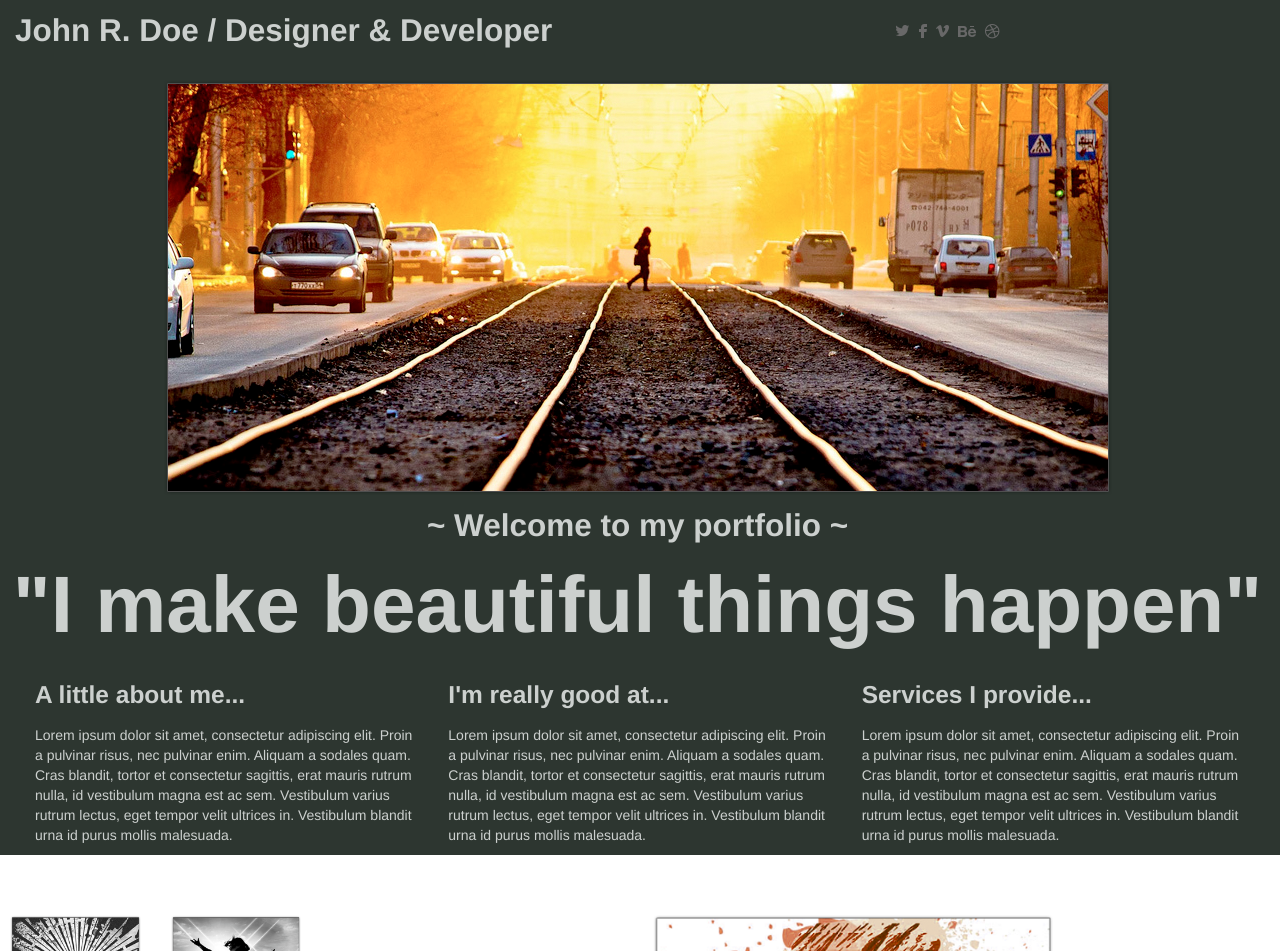
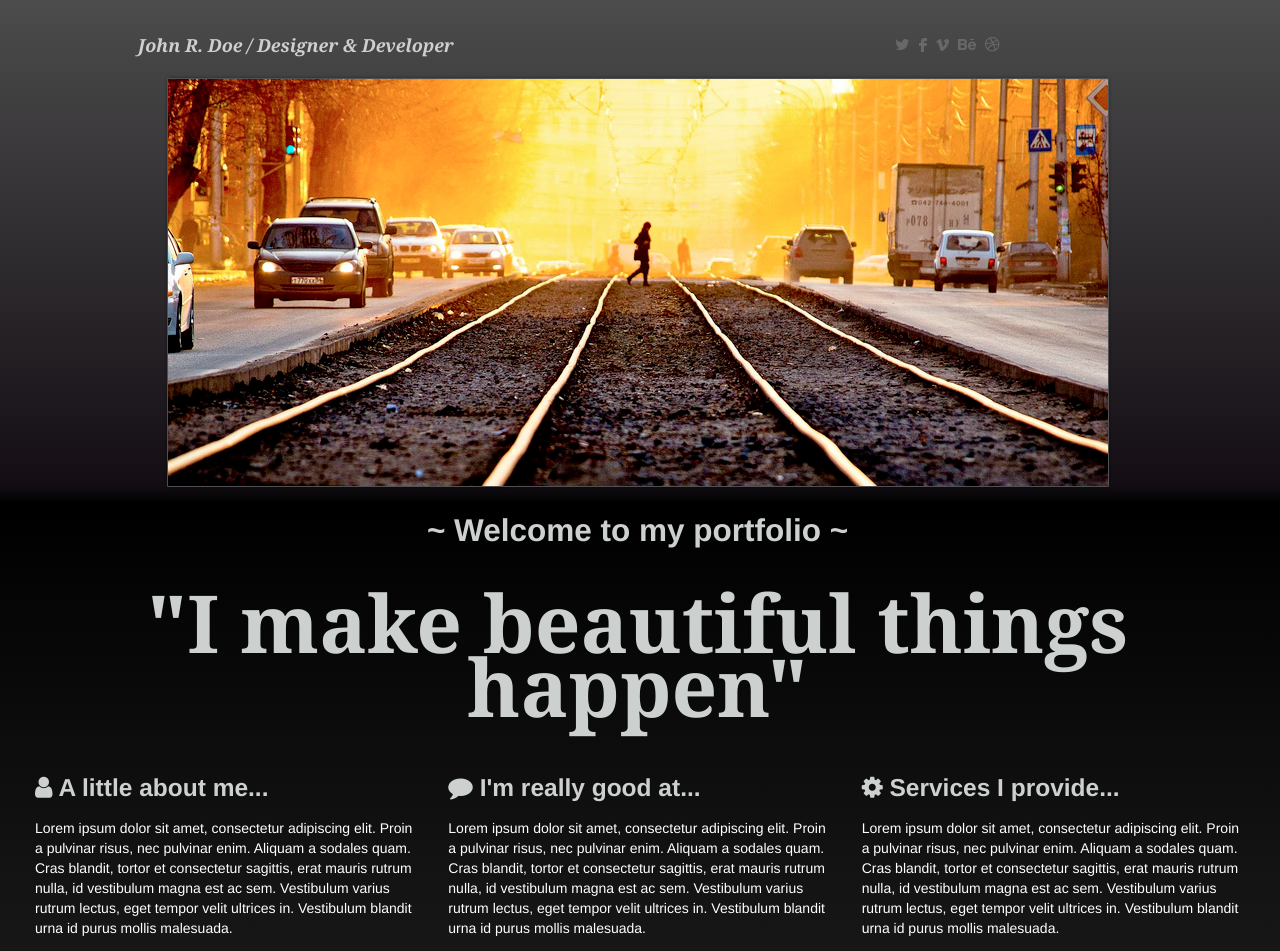
Before and after one commit to claireslair/project-3, a plain HTML site: page index.html in a window 1280 px wide. Shown: the top 951 px of the page. Drawn offline with nearby package versions, Linux system fonts and the light colour scheme.

Commit message:
made some changes, mostly in main.css

```diff
--- a/index.html
+++ b/index.html
@@ -5,6 +5,7 @@
 
 <meta charset="utf-8">
 <meta name="viewport" content="width=device-width, initial-scale=1">
+<link rel="stylesheet" href="http://cdnjs.cloudflare.com/ajax/libs/font-awesome/4.4.0/css/font-awesome.min.css">
 <link rel="stylesheet" href="http://maxcdn.bootstrapcdn.com/bootstrap/3.3.6/css/bootstrap.min.css">
 <link rel="stylesheet" type="text/css" href="main.css">
 <link rel="stylesheet" href="bootstrap/css/bootstrap.css">
@@ -16,10 +17,10 @@
 	<div class="container-fluid header">
 		<div class="row">
 			<div class="col-lg-8 col-md-8 col-sm-12 logo">
-				<h2> John R. Doe / Designer & Developer </h2>
+				<h3 id="bann"> John R. Doe / Designer & Developer </h3>
 			</div>
 			<div class="col-lg-4 col-md-4 col-sm-12">
-				<ul>
+				<ul id="ikonat">
 					<li><img src="img/twitter.png"></li>
 					<li><img src="img/fb.png"></li>
 					<li><img src="img/vimeo.png"></li>
@@ -29,21 +30,24 @@
 			</div>
 		</div>
 		<div class="row">
-			<img id="banner"src="img/header-img.png">
+			<img id="banner" src="img/header-img.png">
 			<h2 id="wlc"> ~ Welcome to my portfolio ~ </h2>
 			<h1 id="quote"> "I make beautiful things happen"</h1>
 		</div>
 		<div clas="row">
 			<div class="col-md-4 lista">
-				<h3> A little about me...</h3>
+				<h3> <i class="fa fa-user" aria-hidden="true"></i>
+ A little about me...</h3>
 				<p>Lorem ipsum dolor sit amet, consectetur adipiscing elit. Proin a pulvinar risus, nec pulvinar enim. Aliquam a sodales quam. Cras blandit, tortor et consectetur sagittis, erat mauris rutrum nulla, id vestibulum magna est ac sem. Vestibulum varius rutrum lectus, eget tempor velit ultrices in. Vestibulum blandit urna id purus mollis malesuada.</p>
 			</div>
 			<div class="col-md-4 lista">
-				<h3> I'm really good at...</h3>
+				<h3><i class="fa fa-comment" aria-hidden="true"></i>
+ I'm really good at...</h3>
 				<p>Lorem ipsum dolor sit amet, consectetur adipiscing elit. Proin a pulvinar risus, nec pulvinar enim. Aliquam a sodales quam. Cras blandit, tortor et consectetur sagittis, erat mauris rutrum nulla, id vestibulum magna est ac sem. Vestibulum varius rutrum lectus, eget tempor velit ultrices in. Vestibulum blandit urna id purus mollis malesuada.</p>
 			</div>
 			<div class="col-md-4 lista">
-				<h3> Services I provide... </h3>
+				<h3><i class="fa fa-cog" aria-hidden="true"></i>
+ Services I provide... </h3>
 				<p>Lorem ipsum dolor sit amet, consectetur adipiscing elit. Proin a pulvinar risus, nec pulvinar enim. Aliquam a sodales quam. Cras blandit, tortor et consectetur sagittis, erat mauris rutrum nulla, id vestibulum magna est ac sem. Vestibulum varius rutrum lectus, eget tempor velit ultrices in. Vestibulum blandit urna id purus mollis malesuada.</p>
 			</div>
 		</div>
@@ -108,7 +112,6 @@
 			<br>
 			<p>Follow me: Twitter / Facebook / Dribbble / Flickr</p>
 		</div>
-	</div>
 		<div class="row">
 			<div class="col-lg-8 col-md-8 col-sm-6">
 				<p id="cpr"> Copyright 2015 John R. Doe / All Right Reserved </p>
--- a/main.css
+++ b/main.css
@@ -1,9 +1,34 @@
+/*.header {
+	background: #2D3630; */
+
 .header {
-	background-color: #2D3630;
+	background: rgba(76,76,76,1);
+background: -moz-linear-gradient(top, rgba(76,76,76,1) 0%, rgba(20,14,20,1) 49%, rgba(0,0,0,1) 51%, rgba(26,25,26,1) 100%);
+background: -webkit-gradient(left top, left bottom, color-stop(0%, rgba(76,76,76,1)), color-stop(49%, rgba(20,14,20,1)), color-stop(51%, rgba(0,0,0,1)), color-stop(100%, rgba(26,25,26,1)));
+background: -webkit-linear-gradient(top, rgba(76,76,76,1) 0%, rgba(20,14,20,1) 49%, rgba(0,0,0,1) 51%, rgba(26,25,26,1) 100%);
+background: -o-linear-gradient(top, rgba(76,76,76,1) 0%, rgba(20,14,20,1) 49%, rgba(0,0,0,1) 51%, rgba(26,25,26,1) 100%);
+background: -ms-linear-gradient(top, rgba(76,76,76,1) 0%, rgba(20,14,20,1) 49%, rgba(0,0,0,1) 51%, rgba(26,25,26,1) 100%);
+background: linear-gradient(to bottom, rgba(76,76,76,1) 0%, rgba(20,14,20,1) 49%, rgba(0,0,0,1) 51%, rgba(26,25,26,1) 100%);
+filter: progid:DXImageTransform.Microsoft.gradient( startColorstr='#4c4c4c', endColorstr='#1a191a', GradientType=0 );
+}
+
+.header {
+	padding-bottom: 40px;
 }
 
 .logo {
 	color: #CCD0CE;
+}
+
+#bann {
+	font-family: "Georgia";
+	font-size: 18px;
+	font-style: italic;
+	margin: 3% 0 0 15%;
+}
+
+#ikonat {
+	margin-top: 6%;
 }
 
 ul, li {
@@ -17,13 +42,17 @@ ul {
 li {
 	display: inline-block;
 	padding-left: 5px;
-	padding-top: 20px;
+	padding-top: 10px;
 }
 
 #banner {
 	display: block;
 	margin: auto;
-	padding-top: 20px;
+	padding-top: 10px;
+}
+
+#wlc {
+	padding-top: 10px;
 }
 
 #wlc, #quote {
@@ -33,9 +62,11 @@ li {
 
 #quote {
 	width: 100%;
-	font-weight: bold;
 	font-size: 80px;
 	padding: 30px 0;
+	font-family: "Georgia";
+	line-height: 0.8;
+
 }
 
 .lista {
@@ -46,9 +77,20 @@ li {
 	background-color: #868B86;
 } */
 
+.port {
+	background: rgba(28,28,28,1);
+background: -moz-linear-gradient(top, rgba(28,28,28,1) 0%, rgba(28,28,28,1) 5%, rgba(36,31,36,1) 96%, rgba(36,31,36,1) 100%);
+background: -webkit-gradient(left top, left bottom, color-stop(0%, rgba(28,28,28,1)), color-stop(5%, rgba(28,28,28,1)), color-stop(96%, rgba(36,31,36,1)), color-stop(100%, rgba(36,31,36,1)));
+background: -webkit-linear-gradient(top, rgba(28,28,28,1) 0%, rgba(28,28,28,1) 5%, rgba(36,31,36,1) 96%, rgba(36,31,36,1) 100%);
+background: -o-linear-gradient(top, rgba(28,28,28,1) 0%, rgba(28,28,28,1) 5%, rgba(36,31,36,1) 96%, rgba(36,31,36,1) 100%);
+background: -ms-linear-gradient(top, rgba(28,28,28,1) 0%, rgba(28,28,28,1) 5%, rgba(36,31,36,1) 96%, rgba(36,31,36,1) 100%);
+background: linear-gradient(to bottom, rgba(28,28,28,1) 0%, rgba(28,28,28,1) 5%, rgba(36,31,36,1) 96%, rgba(36,31,36,1) 100%);
+filter: progid:DXImageTransform.Microsoft.gradient( startColorstr='#1c1c1c', endColorstr='#241f24', GradientType=0 );
+}
 
-.container-fluid {
-	margin-bottom: 60px;
+.port {
+	padding-top: 30px;
+	padding-bottom: 50px;
 }
 
 .size {
@@ -67,3 +109,20 @@ li {
 #cpr {
 	padding-left: 20px;
 }
+
+
+.bottom {
+	padding-top: 40px;
+	background: rgba(76,76,76,1);
+	background: -moz-linear-gradient(top, rgba(76,76,76,1) 0%, rgba(23,19,23,1) 47%, rgba(15,13,15,1) 51%, rgba(18,16,18,1) 100%);
+	background: -webkit-gradient(left top, left bottom, color-stop(0%, rgba(76,76,76,1)), color-stop(47%, rgba(23,19,23,1)), color-stop(51%, rgba(15,13,15,1)), color-stop(100%, rgba(18,16,18,1)));
+	background: -webkit-linear-gradient(top, rgba(76,76,76,1) 0%, rgba(23,19,23,1) 47%, rgba(15,13,15,1) 51%, rgba(18,16,18,1) 100%);
+	background: -o-linear-gradient(top, rgba(76,76,76,1) 0%, rgba(23,19,23,1) 47%, rgba(15,13,15,1) 51%, rgba(18,16,18,1) 100%);
+	background: -ms-linear-gradient(top, rgba(76,76,76,1) 0%, rgba(23,19,23,1) 47%, rgba(15,13,15,1) 51%, rgba(18,16,18,1) 100%);
+	background: linear-gradient(to bottom, rgba(76,76,76,1) 0%, rgba(23,19,23,1) 47%, rgba(15,13,15,1) 51%, rgba(18,16,18,1) 100%);
+	filter: progid:DXImageTransform.Microsoft.gradient( startColorstr='#4c4c4c', endColorstr='#121012', GradientType=0 );
+}
+
+.bottom label, p {
+	color: #fff;
+}
```
Also changed, not shown: 1 other file.
